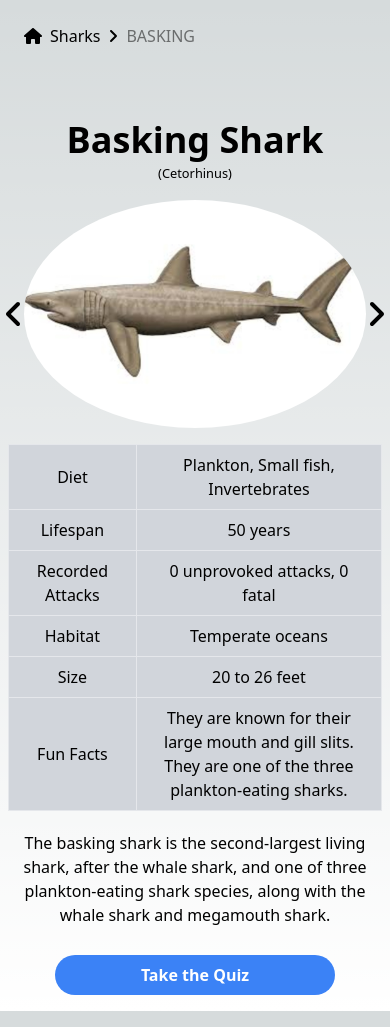
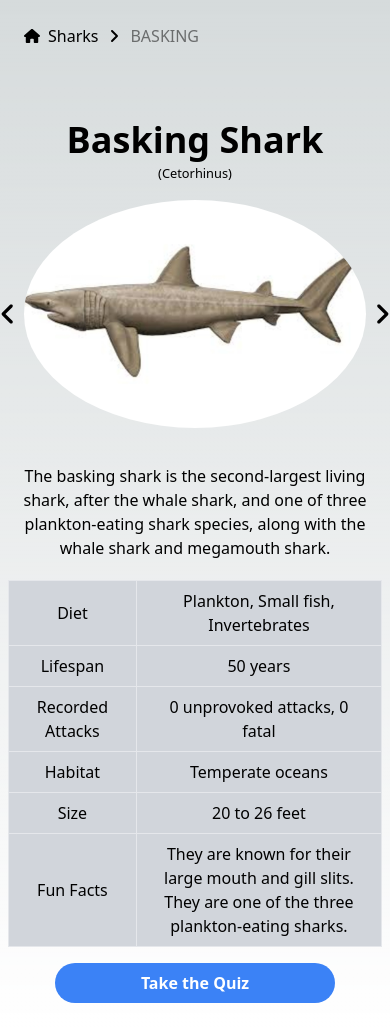
Before and after one commit to alindenberg/what_the_shark, a Next.js app: page /sharks/basking in a window 390 px wide. Built offline with nearby package versions, Linux system fonts and the light colour scheme.

Commit message:
fix flashing icon, give arrows some padding

```diff
--- a/src/components/Navbar.tsx
+++ b/src/components/Navbar.tsx
@@ -23,20 +23,20 @@ const Navbar = () => {
   return (
     <nav className="flex items-center flex-wrap p-6">
       <Link className={`flex items-center mr-2 ${isHome ? 'opacity-50 cursor-default' : 'hover:text-blue-600'}`} href="/" onClick={(e) => router.pathname === '/' && e.preventDefault()}>
-        <FontAwesomeIcon icon={faHome} className='mr-2' />
+        <FontAwesomeIcon icon={faHome} className='mr-2 w-4' />
         Sharks
       </Link>
       {!isHome && (
         <>
           <>
-            <FontAwesomeIcon icon={faAngleRight} className="pr-2" />
+            <FontAwesomeIcon icon={faAngleRight} className="pr-2 w-4" />
             <Link className={`pr-4 ${isViewingShark ? 'opacity-50 cursor-default' : 'hover:text-blue-600'}`} href={`/sharks/${router.query.slug}`}>
               {router.query.slug?.toString().toLocaleUpperCase()}
             </Link>
           </>
           {isViewingQuiz && (
             <>
-              <FontAwesomeIcon icon={faAngleRight} className="pr-2" />
+              <FontAwesomeIcon icon={faAngleRight} className="pr-2 w-4" />
               <Link className="opacity-50 cursor-default" href="#">
                 Quiz
               </Link>
--- a/src/components/SharkCarousel.tsx
+++ b/src/components/SharkCarousel.tsx
@@ -26,7 +26,7 @@ export default function SharkCarousel(shark: SharkType) {
                 <FontAwesomeIcon
                     size="2x"
                     icon={faAngleLeft}
-                    className='cursor-pointer'
+                    className='cursor-pointer w-4 p-2'
                     onClick={handleLeftClick}
                 />
                 <Image
@@ -38,7 +38,7 @@ export default function SharkCarousel(shark: SharkType) {
                 <FontAwesomeIcon
                     size="2x"
                     icon={faAngleRight}
-                    className='cursor-pointer'
+                    className='cursor-pointer w-4 p-2'
                     onClick={handleRightClick}
                 />
             </div >
--- a/src/pages/index.tsx
+++ b/src/pages/index.tsx
@@ -34,7 +34,7 @@ export default function Home() {
   return (
     <Layout>
       <main
-        className={`flex flex-col items-center md:pt-12 ${inter.className}`}
+        className={`flex flex-col items-center ${inter.className}`}
       >
         <div className="flex flex-col justify-center items-center w-full border-5">
           <div className="text-center mx-auto">
--- a/src/pages/sharks/[slug].tsx
+++ b/src/pages/sharks/[slug].tsx
@@ -22,23 +22,21 @@ export default function Sharks({ shark }: { shark: SharkType }) {
 
   return (
     <Layout>
-      <div className="flex min-h-screen flex-col items-center pt-10">
+      <div className="flex flex-col items-center pt-10">
         {shark && (
           <div className="text-center sm:w-3/4 lg:w-1/2 p-2">
             <h1 className="text-4xl font-bold">{shark.name} Shark</h1>
             <small>({shark.genus})</small>
-            <SharkCarousel {...shark} />
-            <div className="flex flex-col-reverse md:flex-row sm:pt-2">
-              <div className="md:w-1/2 md:pr-2 flex flex-col justify-center items-center">
-                <p className="my-5">{shark.description}</p>
-                <button
-                  onClick={() => router.push(`${router.asPath}/quiz`)}
-                  className="bg-blue-500 hover:bg-blue-700 text-white font-bold py-2 px-4 my-2 rounded-full w-3/4 md:w-1/2"
-                >Take the Quiz</button>
-              </div>
-              <div className="md:w-1/2 md:pl-2">
-                <SharkDetailsTable {...shark} />
-              </div>
+            <div className="flex flex-col items-center sm:pt-2">
+              <SharkCarousel {...shark} />
+              <p className="my-5">{shark.description}</p>
+              <SharkDetailsTable {...shark} />
+              <button
+                onClick={() => router.push(`${router.asPath}/quiz`)}
+                className="bg-blue-500 hover:bg-blue-700 text-white font-bold py-2 px-4 my-4 rounded-full w-3/4 md:w-1/2"
+              >
+                Take the Quiz
+              </button>
             </div>
           </div>
         )}
--- a/src/pages/sharks/[slug]/quiz.tsx
+++ b/src/pages/sharks/[slug]/quiz.tsx
@@ -21,6 +21,7 @@ export default function QuizPage() {
     const [loading, setLoading] = useState<boolean>(true);
 
     useEffect(() => {
+        return;
         if (slug) {
             fetch(`/api/sharks/${slug}/quiz`)
                 .then((response) => {
@@ -93,12 +94,16 @@ export default function QuizPage() {
     };
 
     if (loading) {
-        return <div className="h-screen w-screen flex items-center justify-center">Loading...</div>;
+        return (
+            <Layout>
+                <div className="flex-grow flex items-center justify-center">Loading...</div>
+            </Layout>
+        )
     }
 
     return (
         <Layout>
-            <div className="container min-h-screen flex flex-col mx-auto items-center p-4">
+            <div className="container flex flex-col mx-auto items-center p-4">
                 <h1 className="text-2xl font-bold mb-4">{slug} Shark Quiz</h1>
                 {score && <h3>Your score is {score} out of {questions.length}</h3>}
                 {error && <p className="text-red-500">{error}</p>}
```
